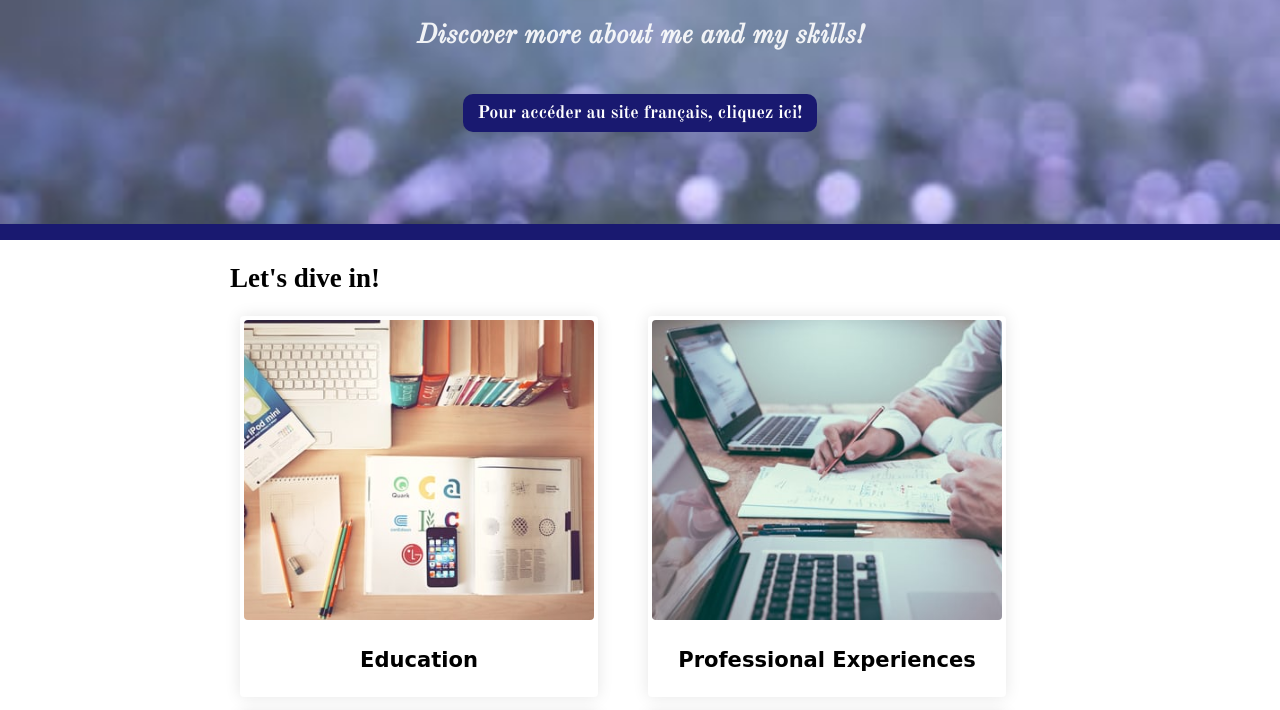
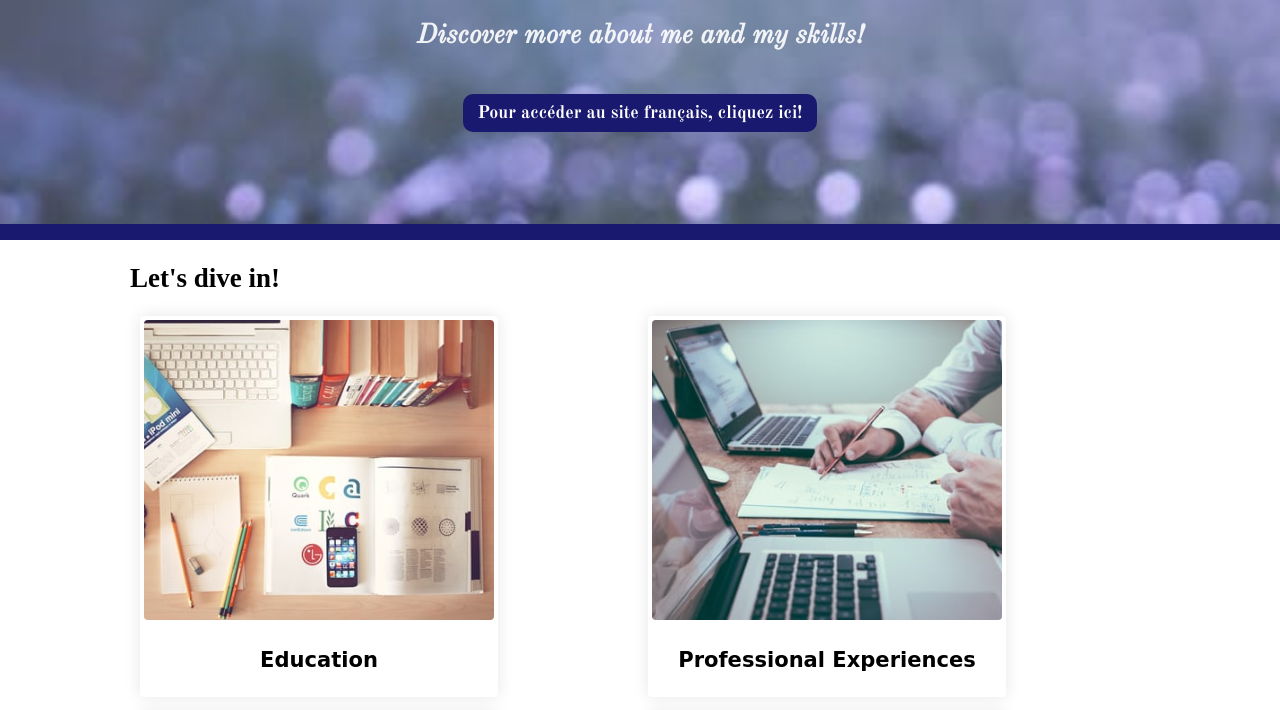
Before and after one commit to ElodieFour/Resume-Elodie-Four, a plain HTML site: page index.html in a window 1280 px wide. Shown: the part 190-900 px from the top of the page. Drawn offline with nearby package versions, Linux system fonts and the light colour scheme; a web font is replaced by a local one.

Commit message:
Add files via upload

```diff
--- a/style.css
+++ b/style.css
@@ -215,6 +215,12 @@ margin: auto;
 @media (min-width: 1000px) {
 .container {
     width: 800px;
+  }
+}
+
+@media (min-width: 1200px) {
+.container {
+    width: 1000px;
   }
 }
 
```
